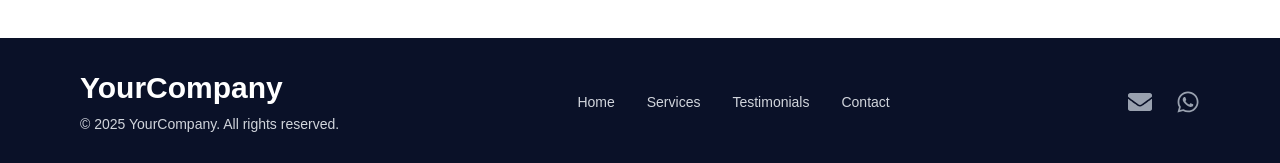
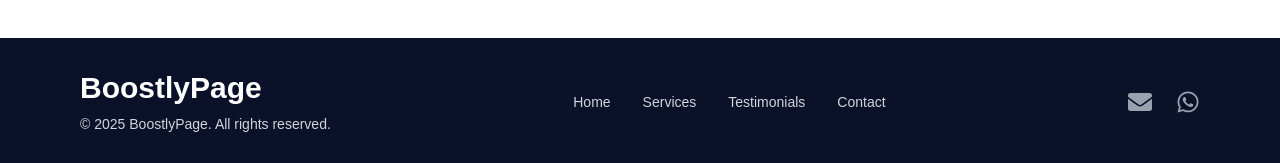
Before and after one commit to zrigou-dev/boostlypage, a Next.js app: page / in a window 1280 px wide. Shown: the part 4752-4915 px from the top of the page. Built offline with nearby package versions, Linux system fonts and the light colour scheme.

Commit message:
edit footer

```diff
--- a/src/components/Footer.jsx
+++ b/src/components/Footer.jsx
@@ -5,9 +5,9 @@ export default function Footer() {
     <footer className="bg-[#0a1128] text-gray-300 py-8 px-6 md:px-20">
       <div className="max-w-6xl mx-auto flex flex-col md:flex-row justify-between items-center space-y-6 md:space-y-0">
         <div className="text-center md:text-left">
-          <h3 className="text-3xl font-bold text-white">YourCompany</h3>
+          <h3 className="text-3xl font-bold text-white">BoostlyPage</h3>
           <p className="mt-2 text-sm">
-            &copy; {new Date().getFullYear()} YourCompany. All rights reserved.
+            &copy; {new Date().getFullYear()} BoostlyPage. All rights reserved.
           </p>
         </div>
 
```
